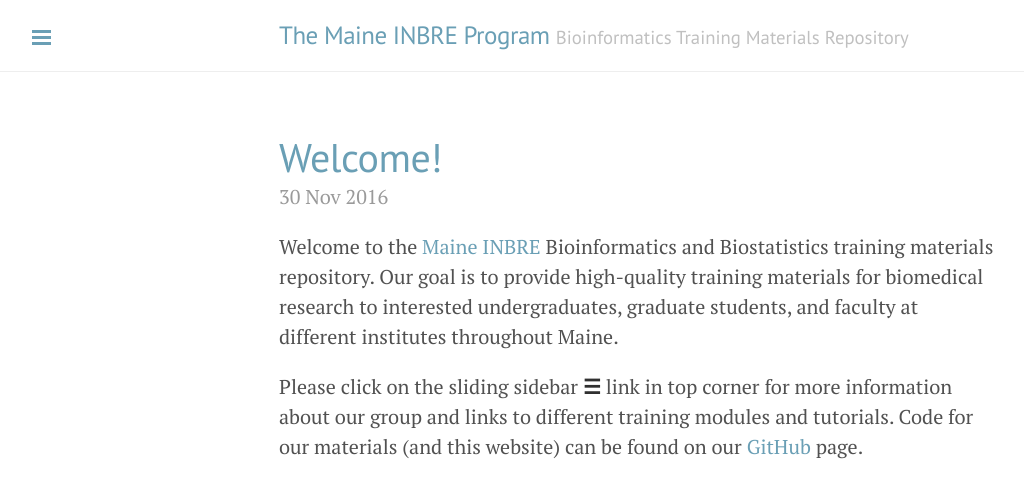
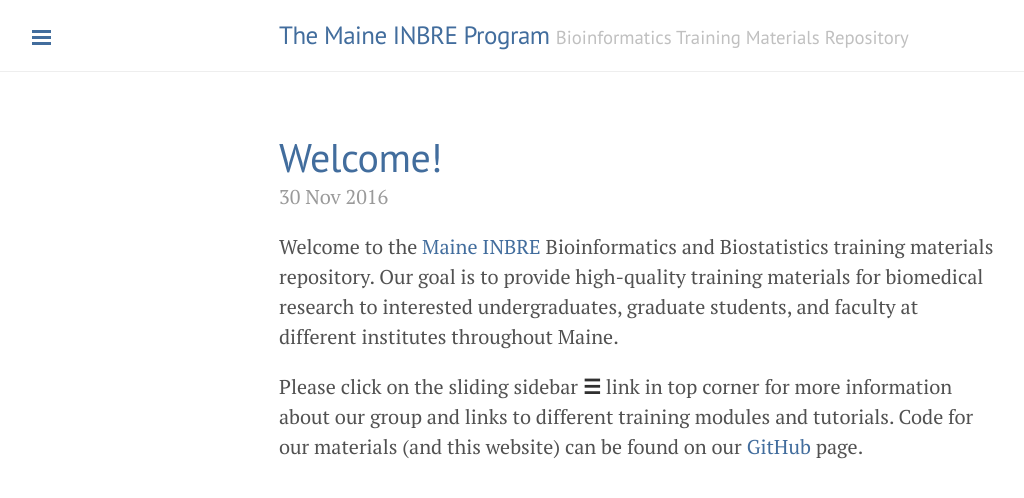
Before and after one commit to MaineINBRE/maineinbre.github.io, a Jekyll site: the page built from index.html, in a window 1280 px wide. Shown: the top 498 px of the page, without its empty margins (1-1025 px from the left). Built offline with Jekyll 4.4.1, drawn with Linux system fonts in a browser that asks for light colours; the list of posts is cut into pages by our own code.

Commit message:
Initial Commit

```diff
--- a/_layouts/default.html
+++ b/_layouts/default.html
@@ -3,7 +3,7 @@
 
   {% include head.html %}
 
-  <body class="theme-base-0d">
+  <body class="theme-base-MDIBL">
 
     {% include sidebar.html %}
 
--- a/public/css/lanyon.css
+++ b/public/css/lanyon.css
@@ -527,6 +527,17 @@
   color: #8f5536;
 }
 
+/* MDIBL*/
+.theme-base-MDIBL .sidebar,
+.theme-base-MDIBL .sidebar-toggle:active,
+.theme-base-MDIBL #sidebar-checkbox:checked ~ .sidebar-toggle {
+  background-color: #426D9D;
+}
+.theme-base-MDIBL .container a,
+.theme-base-MDIBL .sidebar-toggle,
+.theme-base-MDIBL .related-posts li a:hover {
+  color: #426D9D;
+}
 
 /*
  * Overlay sidebar
```
